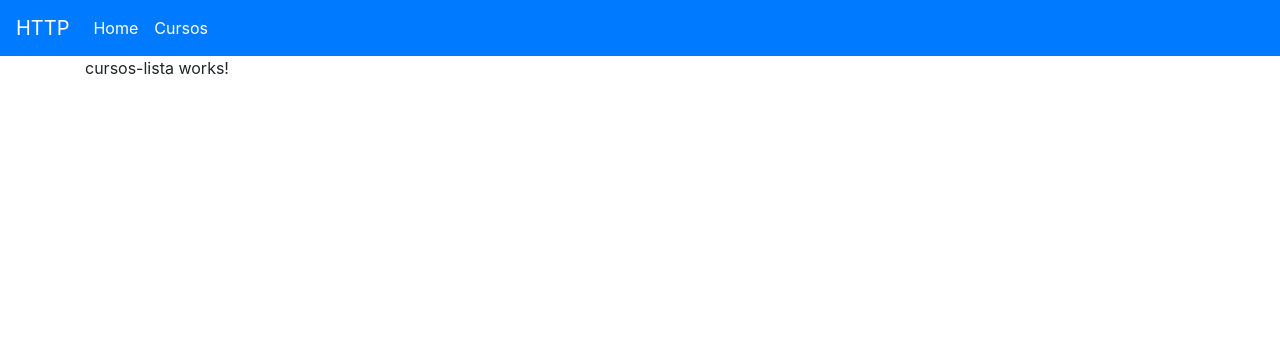
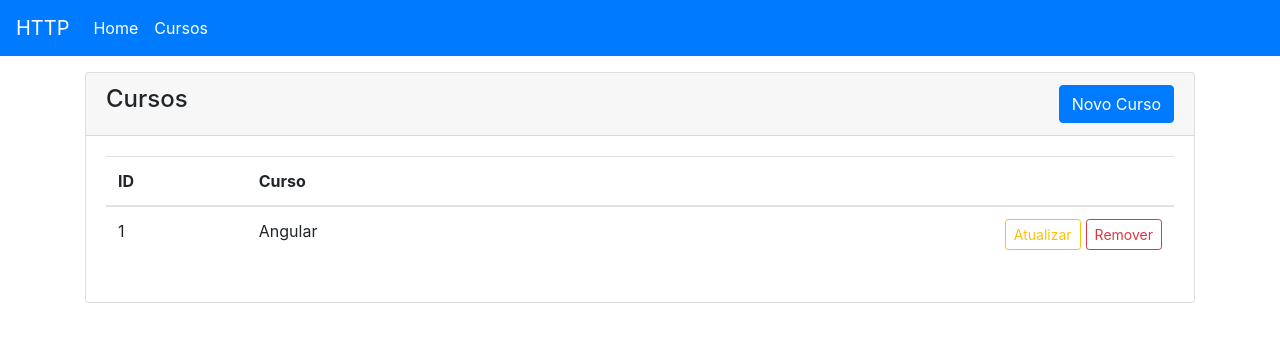
Before and after one commit to Tiago3F/requesthttp, an Angular app: page /cursos in a window 1280 px wide. Shown: the top 342 px of the page. Built offline with nearby package versions, Linux system fonts and the light colour scheme; data requests are answered from the project's data file.

Commit message:
feat: :sparkles: Consumindo dados do curso

```diff
--- /dev/null
+++ b/db.json
@@ -0,0 +1,5 @@
+{
+    "cursos": [
+        { "id": 1, "nome": "Angular" }
+    ]
+}
--- a/package.json
+++ b/package.json
@@ -19,6 +19,7 @@
         "@angular/platform-browser-dynamic": "~13.3.0",
         "@angular/router": "~13.3.0",
         "bootstrap": "^4.1.3",
+        "http-client": "^4.3.1",
         "ngx-bootstrap": "^8.0.0",
         "rxjs": "~7.5.0",
         "tslib": "^2.3.0",
--- a/src/app/app.module.ts
+++ b/src/app/app.module.ts
@@ -1,3 +1,4 @@
+import { HttpClientModule } from '@angular/common/http';
 import { NgModule } from '@angular/core';
 import { BrowserModule } from '@angular/platform-browser';
 
@@ -10,7 +11,8 @@
   ],
   imports: [
     BrowserModule,
-    AppRoutingModule
+    AppRoutingModule,
+    HttpClientModule
   ],
   providers: [],
   bootstrap: [AppComponent]
--- /dev/null
+++ b/src/app/cursos/curso.ts
@@ -0,0 +1,4 @@
+export interface Curso {
+  id: number,
+  nome: string
+}
--- a/src/app/cursos/cursos-lista/cursos-lista.component.html
+++ b/src/app/cursos/cursos-lista/cursos-lista.component.html
@@ -1 +1,38 @@
-<p>cursos-lista works!</p>
+<div class="card mt-3">
+    <div class="card-header">
+        <div class="float-left">
+            <h4>Cursos</h4>
+        </div>
+        <div class="float-right">
+            <button type="button" class="btn btn-primary" [routerLink]="['novo']">Novo Curso</button>
+        </div>
+    </div>
+    <div class="card-body">
+        <table class="table table-hover">
+            <thead>
+                <tr>
+                    <th>ID</th>
+                    <th>Curso</th>
+                    <th></th>
+                </tr>
+            </thead>
+            <tbody>
+                <tr *ngFor="let curso of cursos">
+                    <td>{{ curso.id }}</td>
+                    <td>{{ curso.nome }}</td>
+                    <td>
+                        <span class="float-right">
+              <button class="btn btn-outline-warning mb-1 btn-sm" style="margin-right: 5px;">
+                Atualizar
+              </button>
+
+              <button class="btn btn-outline-danger mb-1 btn-sm">
+                Remover
+              </button>
+            </span>
+                    </td>
+                </tr>
+            </tbody>
+        </table>
+    </div>
+</div>
--- a/src/app/cursos/cursos-lista/cursos-lista.component.ts
+++ b/src/app/cursos/cursos-lista/cursos-lista.component.ts
@@ -1,4 +1,6 @@
+import { CursosService } from './../cursos.service';
 import { Component, OnInit } from '@angular/core';
+import { Curso } from '../curso';
 
 @Component({
   selector: 'app-cursos-lista',
@@ -7,9 +9,12 @@
 })
 export class CursosListaComponent implements OnInit {
 
-  constructor() { }
+  cursos!: Curso []
+
+  constructor(private cursosService: CursosService) { }
 
   ngOnInit(): void {
+    this.cursosService.listaCursos().subscribe(dados => this.cursos = dados)
   }
 
 }
--- /dev/null
+++ b/src/app/cursos/cursos.service.ts
@@ -0,0 +1,21 @@
+import { HttpClient } from '@angular/common/http';
+import { Injectable } from '@angular/core';
+import { tap } from 'rxjs';
+import { Curso } from './curso';
+
+@Injectable({
+  providedIn: 'root'
+})
+export class CursosService {
+
+  private readonly API = 'http://localhost:3000/cursos'
+
+  constructor(private httpClient: HttpClient) { }
+
+  listaCursos() {
+    return this.httpClient.get<Curso[]>(this.API)
+    .pipe(
+      tap(console.log)
+    )
+  }
+}
```
Also changed, not shown: 2 other files (tests, documents, lock files or other folders).
